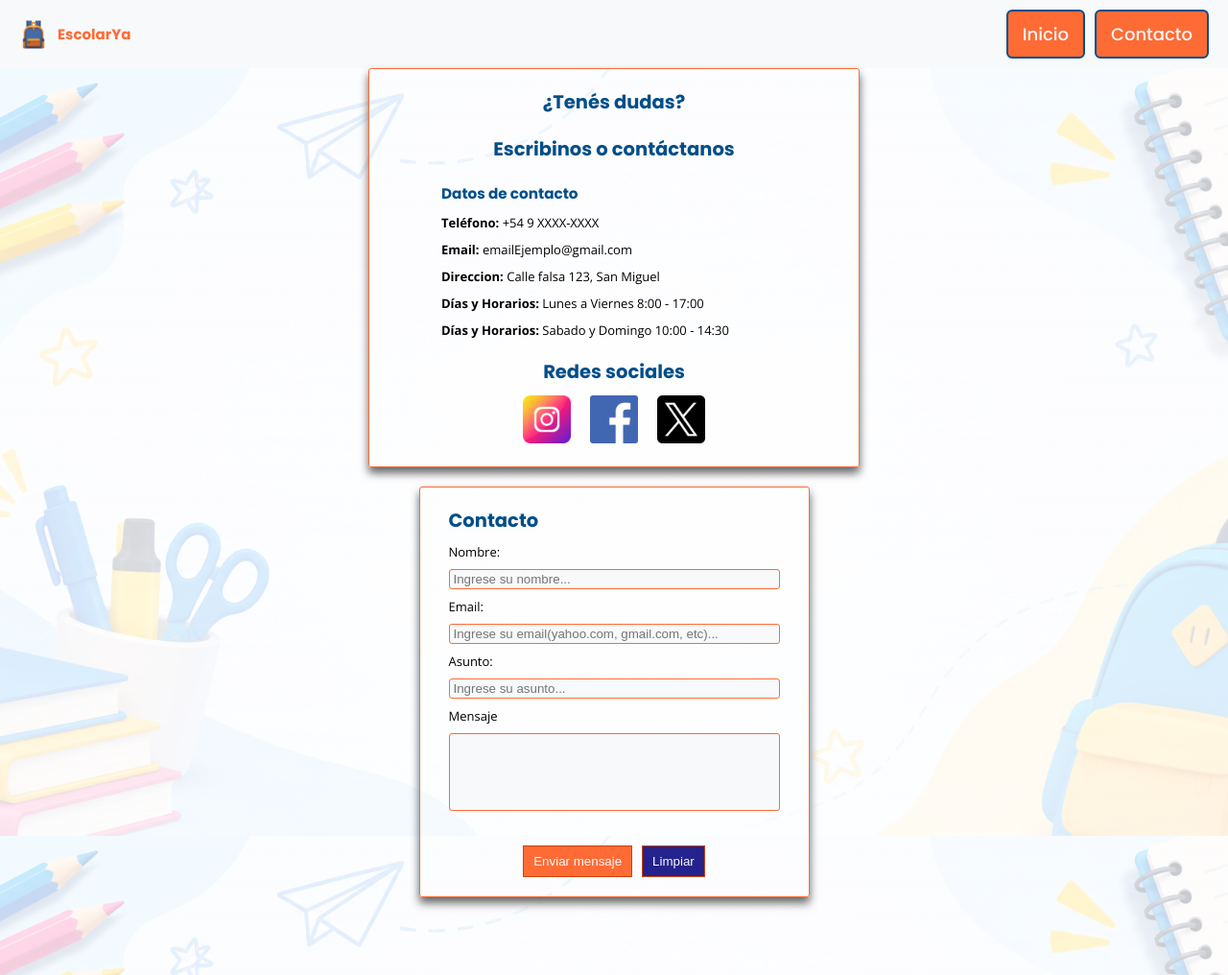
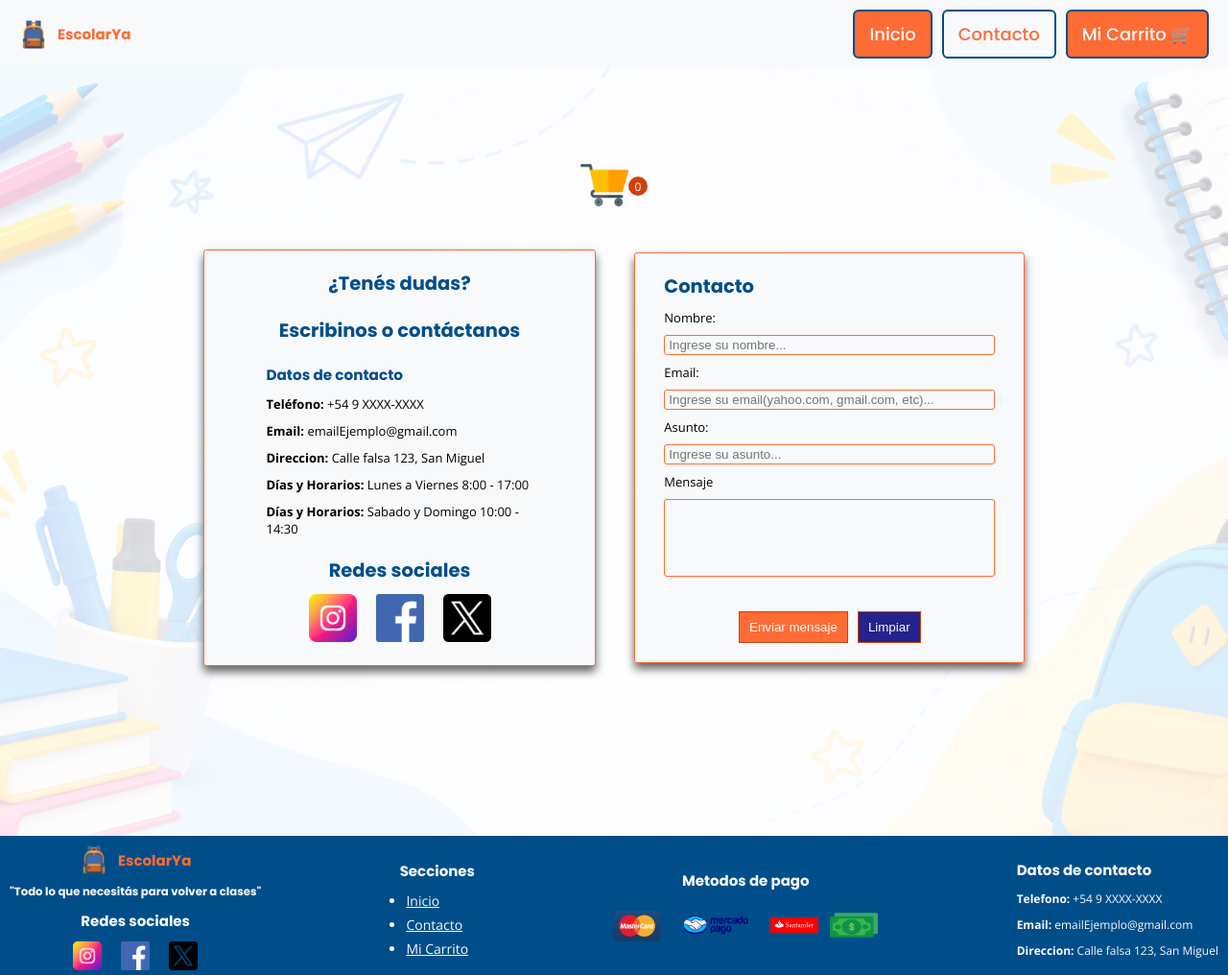
Before and after one commit to Lucas4d4/ecommerce-escolar, a plain HTML site: page pages/contacto.html in a window 1280 px wide. Shown: the top 1016 px of the page at 96% size. Drawn offline with nearby package versions, Linux system fonts and the light colour scheme.

Commit message:
Agregado logo carrito y enlaces a 'Mi carrito'

```diff
--- a/pages/contacto.html
+++ b/pages/contacto.html
@@ -25,15 +25,28 @@
                     href="../index.html">Inicio</a>
                 </li>
                 <li>
-                <a class="bg-color-boton a-modify text-light-title"
-                href="./contacto.html">Contacto</a>
+                    <a class="a-alter"
+                    href="./contacto.html">Contacto</a>
+                </li>
+                <li>
+                    <a class="bg-color-boton a-modify text-light-title"
+                    href="./carrito.html">Mi Carrito 🛒</a>
                 </li>
             </ul>
         </nav>
 
     </header>
-    <main class="main-contacto">
-        <section class="section-info-contacto">
+    <main>
+        <section class="section-carrito">
+            <div class="section-carrito-modify">
+                <a href="./carrito.html">
+                    <img src="../images/carrito-de-compras.png" alt="Logo de carrito">
+                </a>
+                <span id="contador" class="contador"></span>
+            </div>
+        </section>
+        <div class="content-contacto">
+            <section class="section-info-contacto bg-color-secondary">
             <h1 class="text-color-title">¿Tenés dudas?</h1>
             <h2 class="text-color-title">Escribinos o contáctanos</h2>
             <article class="article-info-contacto">
@@ -53,7 +66,7 @@
                 </div>
             </article>
         </section>
-        <section class="section-contacto-form">
+        <section class="section-contacto-form bg-color-secondary">
             <form action="https://formspree.io/f/xwlvvlza" method="POST"
             class="form-contacto">
                 <div class="content-form">
@@ -80,6 +93,8 @@
                 </div>
             </form>
         </section>
+        </div>
+
     </main>
     <footer class="bg-color-footer text-light-title">
         <section class="sections-general">
@@ -107,6 +122,7 @@
                     <ul>
                         <li><a class="text-light-title" href="../index.html">Inicio</a></li>
                         <li><a class="text-light-title" href="./contacto.html">Contacto</a></li>
+                        <li><a class="text-light-title" href="./carrito.html">Mi Carrito</a></li>
                     </ul>
                 </nav>
                 </article>
@@ -132,5 +148,6 @@
 
         <p>© 2026 EscolarYa. Todos los derechos reservados.</p>
     </footer>
+    <script src="../js/contacto.js" type="module"></script>
 </body>
 </html>
```
